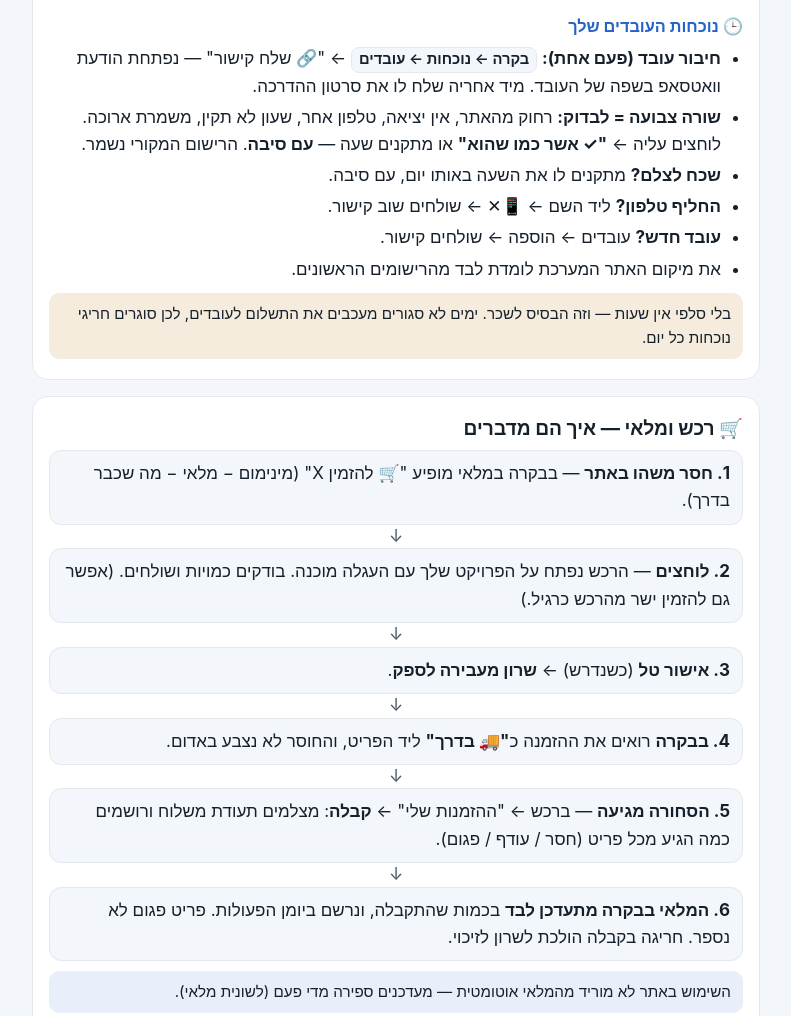
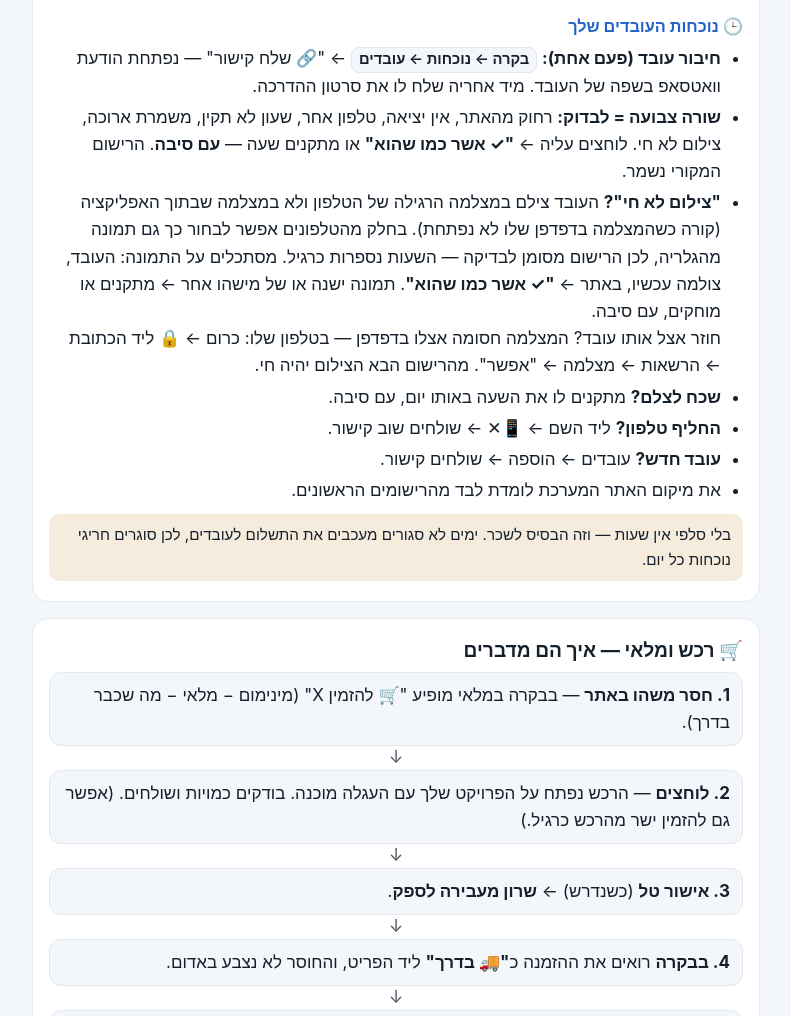
Before and after one commit to DavidKatz0406/bakaraapp, a plain HTML site: page guide.html in a window 1280 px wide. Shown: the part 1865-2881 px from the top of the page, without its empty margins (244-1035 px from the left). Drawn offline with Linux system fonts and the light colour scheme.

Commit message:
מדריך: הסבר על "צילום לא חי"
Co-Authored-By: Claude Opus 5.5 <noreply@anthropic.com>

```diff
--- a/guide.html
+++ b/guide.html
@@ -111,7 +111,8 @@
     <h3>🕒 נוכחות העובדים שלך</h3>
     <ul>
       <li><b>חיבור עובד (פעם אחת):</b> <span class="path">בקרה ← נוכחות ← עובדים</span> ← "🔗 שלח קישור" — נפתחת הודעת וואטסאפ בשפה של העובד. מיד אחריה שלח לו את סרטון ההדרכה.</li>
-      <li><b>שורה צבועה = לבדוק:</b> רחוק מהאתר, אין יציאה, טלפון אחר, שעון לא תקין, משמרת ארוכה. לוחצים עליה ← <b>"✓ אשר כמו שהוא"</b> או מתקנים שעה — <b>עם סיבה</b>. הרישום המקורי נשמר.</li>
+      <li><b>שורה צבועה = לבדוק:</b> רחוק מהאתר, אין יציאה, טלפון אחר, שעון לא תקין, משמרת ארוכה, צילום לא חי. לוחצים עליה ← <b>"✓ אשר כמו שהוא"</b> או מתקנים שעה — <b>עם סיבה</b>. הרישום המקורי נשמר.</li>
+      <li><b>"צילום לא חי"?</b> העובד צילם במצלמה הרגילה של הטלפון ולא במצלמה שבתוך האפליקציה (קורה כשהמצלמה בדפדפן שלו לא נפתחת). בחלק מהטלפונים אפשר לבחור כך גם תמונה מהגלריה, לכן הרישום מסומן לבדיקה — השעות נספרות כרגיל. מסתכלים על התמונה: העובד, צולמה עכשיו, באתר ← <b>"✓ אשר כמו שהוא"</b>. תמונה ישנה או של מישהו אחר ← מתקנים או מוחקים, עם סיבה.<br/>חוזר אצל אותו עובד? המצלמה חסומה אצלו בדפדפן — בטלפון שלו: כרום ← 🔒 ליד הכתובת ← הרשאות ← מצלמה ← "אפשר". מהרישום הבא הצילום יהיה חי.</li>
       <li><b>שכח לצלם?</b> מתקנים לו את השעה באותו יום, עם סיבה.</li>
       <li><b>החליף טלפון?</b> ליד השם ← 📱✕ ← שולחים שוב קישור.</li>
       <li><b>עובד חדש?</b> עובדים ← הוספה ← שולחים קישור.</li>
@@ -170,6 +171,7 @@
       <tr><td>נכנסתי ואני לא רואה אף אתר</td><td>השם שלך ברשימת המשתמשים שונה מהשם שעל האתרים — לפנות למשרד.</td></tr>
       <tr><td>לא רואה אתר שלי</td><td>האתר רשום על מנהל אחר — לפנות למשרד.</td></tr>
       <tr><td>קבלה לא עדכנה את המלאי</td><td>פותחים את הבקרה (היא בודקת קבלות בכל פתיחה ואחר כך כל רבע שעה). אם עדיין לא — פונים לדוד.</td></tr>
+      <tr><td>עובד מסומן "צילום לא חי"</td><td>המצלמה בדפדפן שלו חסומה — מאשרים את הרישום אחרי שבודקים את התמונה, ומתירים מצלמה בכרום ← 🔒 ← הרשאות.</td></tr>
       <tr><td>עובד לא מצליח להירשם</td><td>לבדוק שפתח את <b>הקישור האישי שלו</b> מהוואטסאפ. החליף טלפון — 📱✕ ושולחים קישור מחדש.</td></tr>
     </table>
   </section>
```
